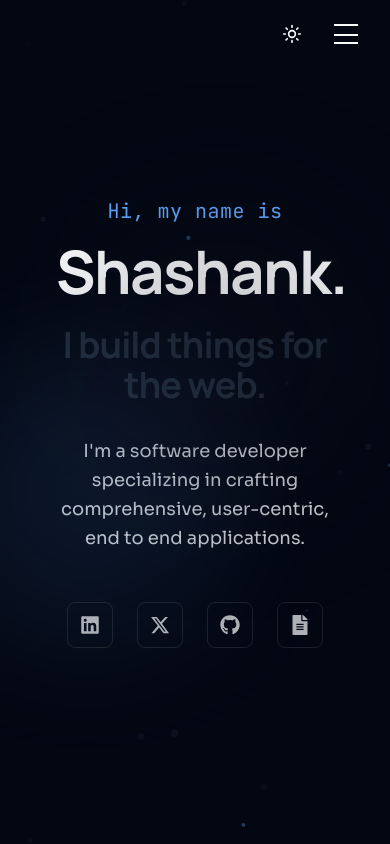
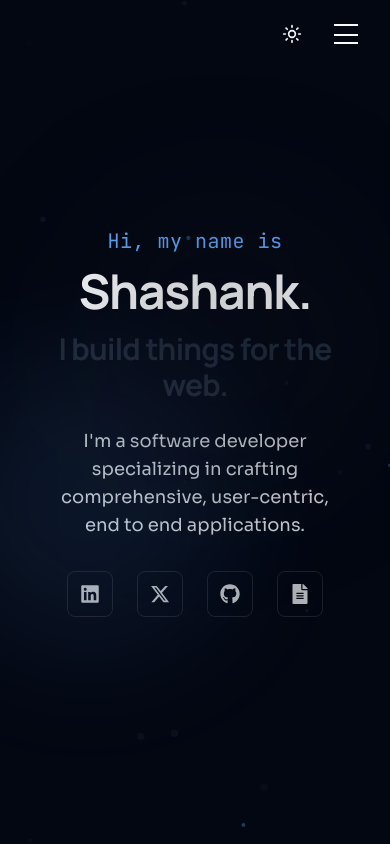
Before and after one commit to U-Shashank/portfolio-v2, a Next.js app: page / in a window 390 px wide. Shown: the top 844 px of the page. Built offline with nearby package versions, Linux system fonts and the light colour scheme; no server answers.

Commit message:
some issues

```diff
--- a/src/Sections/AboutSection.tsx
+++ b/src/Sections/AboutSection.tsx
@@ -128,7 +128,7 @@ const AboutSection = ({
 
           {/* Image Section */}
           <motion.div
-            className="flex-shrink-0 w-2/3 aspect-square md:w-[300px] h-[300px] mx-auto"
+            className="flex-shrink-0 w-[250px] h-[200px] md:w-[300px] md:h-[300px] mx-auto"
             initial={{ scale: 0.9, opacity: 0 }}
             whileInView={{ scale: 1, opacity: 1 }}
             viewport={{ once: true }}
--- a/src/Sections/HeroSection.tsx
+++ b/src/Sections/HeroSection.tsx
@@ -9,7 +9,7 @@ const socialLinks = [
     icon: <FaLinkedin className="w-5 h-5" />,
     href: "https://www.linkedin.com/in/shashanku30",
     label: "LinkedIn",
-    color: "#0A66C2" // Adjusted to a softer shade
+    color: "#0A66C2"
   },
   {
     icon: <FaXTwitter className="w-5 h-5" />,
@@ -21,18 +21,17 @@ const socialLinks = [
     icon: <FaGithub className="w-5 h-5" />,
     href: "https://github.com/U-Shashank",
     label: "GitHub",
-    color: "#0A66C2" // Adjusted to a softer purple
+    color: "#0A66C2"
   },
   {
     icon: <FaFileAlt className="w-5 h-5" />,
     href: "https://drive.google.com/file/d/1L6v0rfv58IBKob9vk7gUZo_rPYQEjnf_/view?usp=sharing",
     label: "Resume",
-    color: "#0A66C2" // Adjusted to a softer blue
+    color: "#0A66C2"
   }
 ];
 
 const HeroSection = ({ ref }: { ref: React.RefObject<HTMLElement | null> }) => {
-  // Rest of your component stays the same
   const [isVisible, setIsVisible] = useState(false);
 
   useEffect(() => {
@@ -47,13 +46,13 @@ const HeroSection = ({ ref }: { ref: React.RefObject<HTMLElement | null> }) => {
       ref={ref}
     >
       {/* Main content container */}
-      <div className="relative z-10 w-full max-w-4xl px-8 lg:px-16 text-center">
+      <div className="relative z-10 w-full max-w-4xl px-6 sm:px-8 text-center"> {/* Adjusted padding */}
         {/* Simple greeting with subtle animation */}
         <motion.div
           initial={{ opacity: 0, y: 10 }}
           animate={{ opacity: isVisible ? 1 : 0, y: isVisible ? 0 : 10 }}
           transition={{ duration: 1.2 }}
-          className="mb-4"
+          className="mb-3 sm:mb-4"
         >
           <span className="font-mono text-xl md:text-2xl text-accent tracking-wide">
             Hi, my name is
@@ -65,9 +64,9 @@ const HeroSection = ({ ref }: { ref: React.RefObject<HTMLElement | null> }) => {
           initial={{ opacity: 0, y: 20 }}
           animate={{ opacity: isVisible ? 1 : 0, y: isVisible ? 0 : 20 }}
           transition={{ duration: 1.2, delay: 0.2 }}
-          className="mb-6"
+          className="mb-4 sm:mb-6"
         >
-          <h1 className="text-6xl md:text-8xl lg:text-9xl font-serif font-bold tracking-tight text-foreground">
+          <h1 className="text-5xl sm:text-6xl md:text-8xl lg:text-9xl font-serif font-bold tracking-tight text-foreground"> {/* Adjusted font sizes */}
             Shashank.
           </h1>
         </motion.div>
@@ -77,9 +76,9 @@ const HeroSection = ({ ref }: { ref: React.RefObject<HTMLElement | null> }) => {
           initial={{ opacity: 0, y: 20 }}
           animate={{ opacity: isVisible ? 1 : 0, y: isVisible ? 0 : 20 }}
           transition={{ duration: 1.2, delay: 0.4 }}
-          className="mb-8"
+          className="mb-6 sm:mb-8"
         >
-          <h2 className="text-4xl md:text-6xl lg:text-7xl font-serif font-bold tracking-tight text-secondary sm:text-nowrap">
+          <h2 className="text-3xl sm:text-4xl md:text-6xl lg:text-7xl font-serif font-bold tracking-tight text-secondary sm:text-nowrap"> {/* Adjusted font sizes */}
             I build things for the web.
           </h2>
         </motion.div>
@@ -91,7 +90,7 @@ const HeroSection = ({ ref }: { ref: React.RefObject<HTMLElement | null> }) => {
           transition={{ duration: 1.2, delay: 0.6 }}
           className="max-w-3xl mx-auto"
         >
-            <p className="text-lg md:text-xl lg:text-2xl font-sans text-foreground/80 leading-relaxed">
+            <p className="text-lg md:text-xl lg:text-2xl font-sans text-foreground/80">
             I'm a software developer specializing in crafting comprehensive, user-centric, end to end applications.
             </p>
         </motion.div>
@@ -101,7 +100,7 @@ const HeroSection = ({ ref }: { ref: React.RefObject<HTMLElement | null> }) => {
           initial={{ opacity: 0, y: 20 }}
           animate={{ opacity: isVisible ? 1 : 0, y: isVisible ? 0 : 20 }}
           transition={{ duration: 1.2, delay: 0.8 }}
-          className="flex justify-center gap-6 mt-12"
+          className="flex justify-center gap-6 mt-8 sm:mt-12"
         >
           {socialLinks.map(({ icon, href, label, color }) => (
             <motion.a
```
